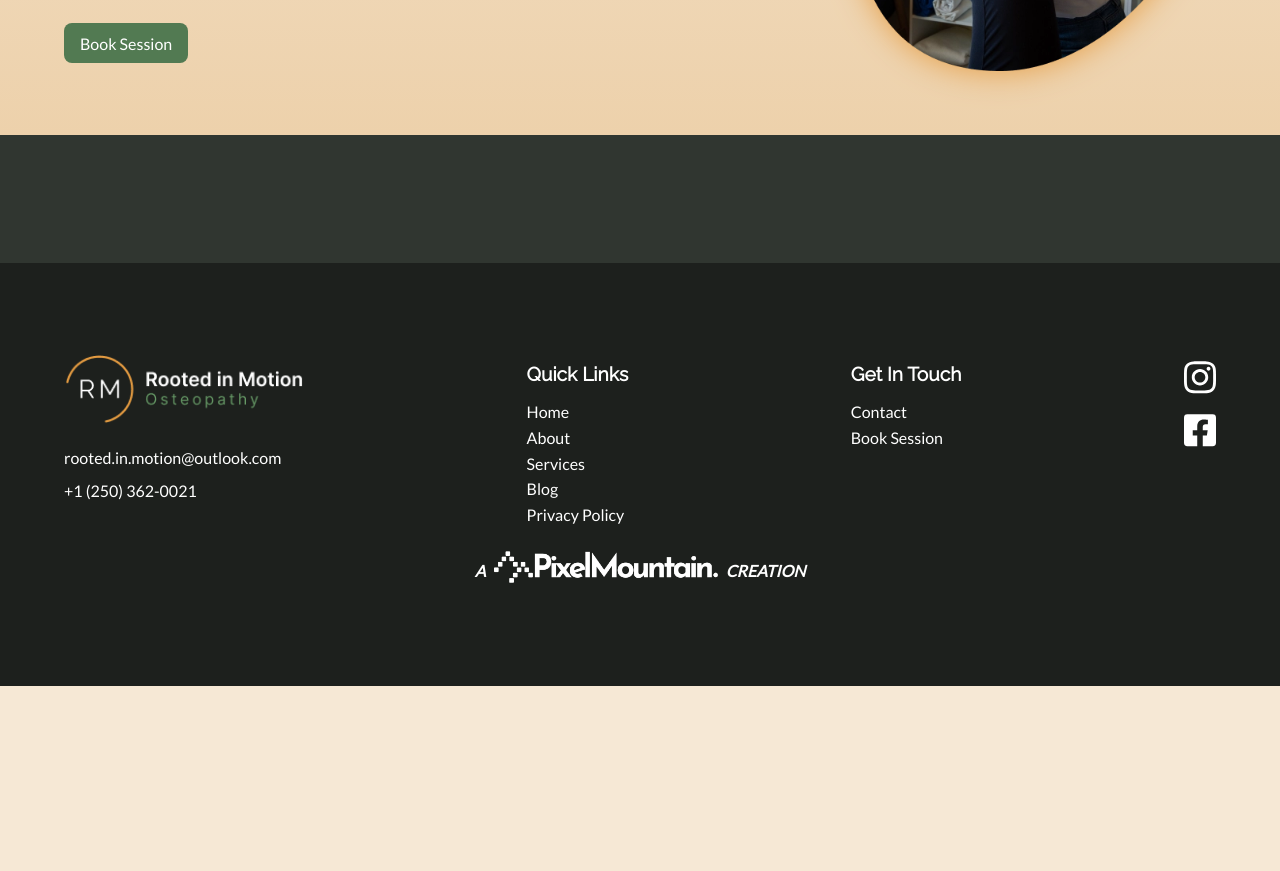
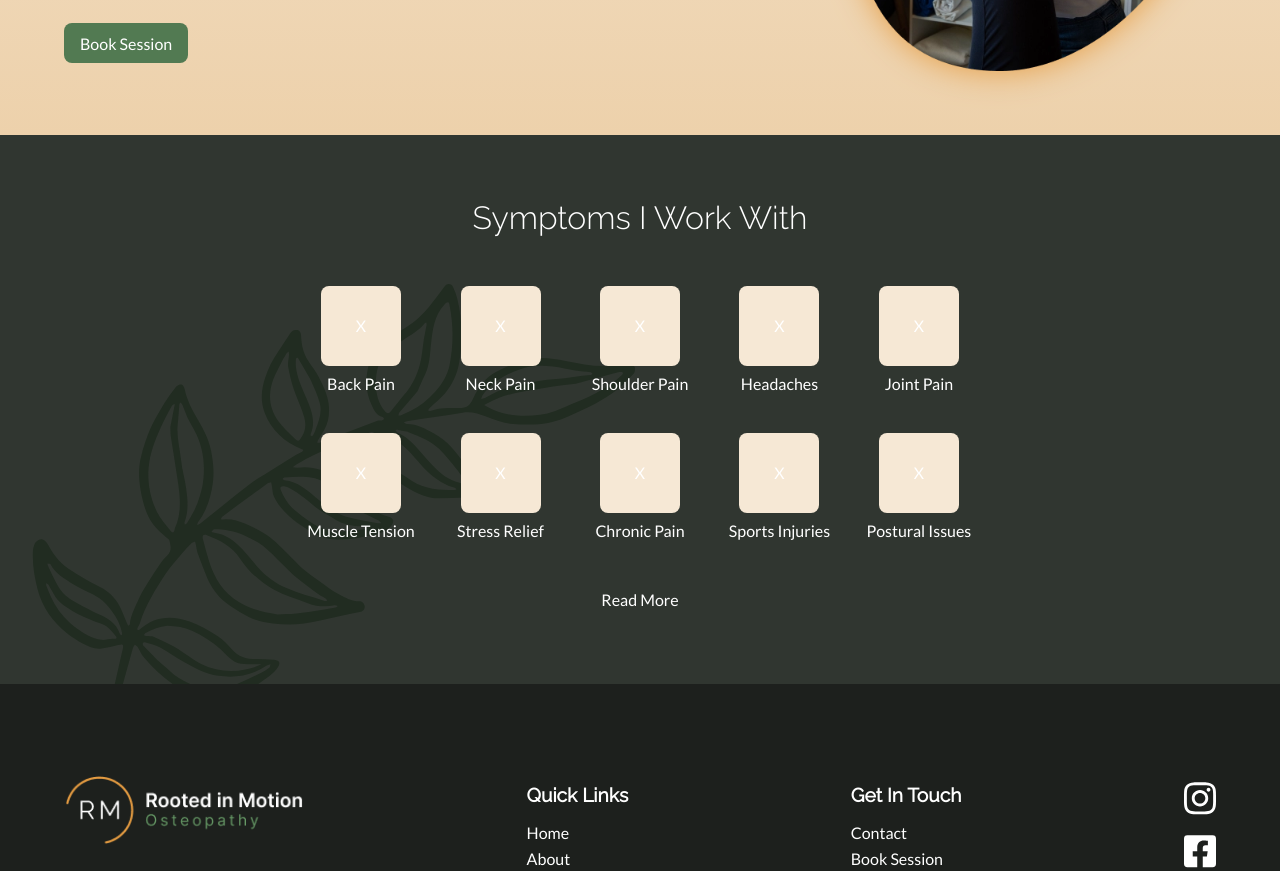
Before and after one commit to PullRequestTimeout/rooted-in-motion-2.0, a SvelteKit app: page / in a window 1280 px wide. Shown: the part 520-1391 px from the top of the page. Before the commit the page ends 1206 px from the top, so only its background shows below. Built offline with nearby package versions, Linux system fonts and the light colour scheme; no server answers; the database is empty; a web font is replaced by a local one.

Commit message:
:construction: Build Symtoms section

```diff
--- a/src/routes/+page.svelte
+++ b/src/routes/+page.svelte
@@ -2,6 +2,19 @@
 	import SeoHead from "$lib/components/SeoHead.svelte";
 	import Faq from "$lib/components/FAQ.svelte";
 	import FeedbackCarousel from "$lib/components/FeedbackCarousel.svelte";
+
+	const symptoms = [
+		"Back Pain",
+		"Neck Pain",
+		"Shoulder Pain",
+		"Headaches",
+		"Joint Pain",
+		"Muscle Tension",
+		"Stress Relief",
+		"Chronic Pain",
+		"Sports Injuries",
+		"Postural Issues"
+	];
 </script>
 
 <SeoHead />
@@ -30,7 +43,19 @@
 			</picture>
 		</div>
 	</section>
-	<section class="symptoms"></section>
+	<section class="symptoms">
+		<h2>Symptoms I work with</h2>
+		<div class="symptoms-list">
+			{#each symptoms as symptom}
+				<div class="symptoms-item">
+					<button class="button button-primary" aria-label={`${symptom} modal button`}>X</button>
+					<p>{symptom}</p>
+				</div>
+			{/each}
+		</div>
+		<a href="/services" class="button button-secondary">Read More</a>
+		<img class="symptoms-svg" src="/assets/images/svgs/plant-5.svg" alt="plant svg" />
+	</section>
 </main>
 
 <style>
@@ -265,6 +290,98 @@
 
 	/* Symptoms -------------------------------------------------------------------------------- */
 	section.symptoms {
+		position: relative;
 		background-color: var(--color-greyscale-1);
+		display: flex;
+		flex-direction: column;
+		align-items: center;
+		color: var(--color-white);
+		gap: var(--spacing-m);
+		overflow: hidden;
+	}
+
+	section.symptoms h2 {
+		font-size: var(--font-heading-s);
+		font-weight: 300;
+	}
+
+	section.symptoms h2,
+	section.symptoms a,
+	section.symptoms div.symptoms-list {
+		position: relative;
+		z-index: 1;
+	}
+
+	section.symptoms div.symptoms-list {
+		display: grid;
+		grid-template-columns: repeat(2, 1fr);
+		gap: var(--spacing-m);
+	}
+
+	section.symptoms div.symptoms-item {
+		display: flex;
+		flex-direction: column;
+		align-items: center;
+		gap: var(--spacing-s);
+	}
+
+	section.symptoms div.symptoms-item button {
+		background-color: var(--color-bronze-5);
+		color: var(--color-white);
+		border-radius: var(--spacing-s);
+		width: 5rem;
+		height: 5rem;
+		border: none;
+		display: flex;
+		align-items: center;
+		justify-content: center;
+	}
+
+	section.symptoms img.symptoms-svg {
+		position: absolute;
+		z-index: 0;
+		bottom: 0;
+		left: 2rem;
+		min-height: 20em;
+		max-width: unset;
+	}
+
+	@media (hover: hover) {
+		section.symptoms div.symptoms-item button:hover {
+			background-color: var(--color-bronze-2);
+		}
+	}
+
+	@media screen and (min-width: 640px) {
+		section.symptoms div.symptoms-list {
+			grid-template-columns: repeat(3, 1fr);
+			gap: var(--spacing-l);
+		}
+
+		section.symptoms div.symptoms-item:last-child {
+			grid-column: 2;
+		}
+
+		section.symptoms img.symptoms-svg {
+			height: 22rem;
+		}
+	}
+
+	@media screen and (min-width: 1024px) {
+		section.symptoms {
+			gap: var(--spacing-l);
+		}
+
+		section.symptoms div.symptoms-list {
+			grid-template-columns: repeat(5, 1fr);
+		}
+
+		section.symptoms div.symptoms-item:last-child {
+			grid-column: unset;
+		}
+
+		section.symptoms img.symptoms-svg {
+			height: 25rem;
+		}
 	}
 </style>
```
Also changed, not shown: static/assets/images/svgs/plant-5.svg (added).
